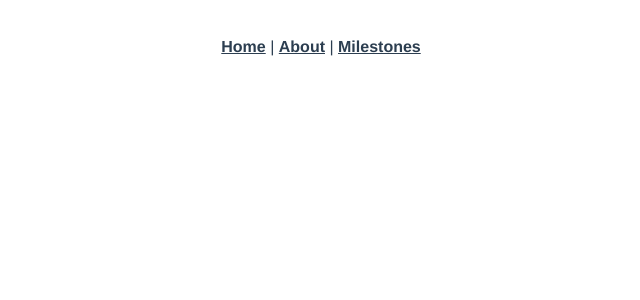
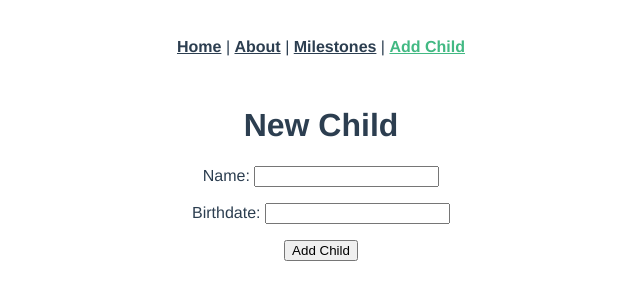
Before and after one commit to sdelorme/capstone_frontend, a Vue app: page /children/new in a window 1280 px wide. Shown: the top 300 px of the page, without its empty margins (319-959 px from the left). Built offline with nearby package versions, Linux system fonts and the light colour scheme.

Commit message:
add child new route and action

```diff
--- a/src/App.vue
+++ b/src/App.vue
@@ -1,11 +1,13 @@
 <template>
   <div id="app">
     <div id="nav">
-      <router-link to="/">Home</router-link>
+      <router-link to="/children">Home</router-link>
       |
       <router-link to="/about">About</router-link>
       |
       <router-link to="/milestones">Milestones</router-link>
+      |
+      <router-link to="/children/new">Add Child</router-link>
     </div>
     <router-view />
   </div>
--- a/src/router/index.js
+++ b/src/router/index.js
@@ -1,20 +1,31 @@
 import Vue from "vue";
 import VueRouter from "vue-router";
 import Home from "../views/Home.vue";
-import Milestones from "../views/MilestonesIndex.vue";
+import MilestonesIndex from "../views/MilestonesIndex.vue";
+import ChildrenNew from "../views/ChildrenNew.vue";
 
 Vue.use(VueRouter);
 
 const routes = [
   {
     path: "/",
-    name: "Home",
+    name: "children-index",
+    component: Home,
+  },
+  {
+    path: "/children",
+    name: "children-index",
     component: Home,
   },
   {
     path: "/milestones",
-    name: "Milestones",
-    component: Milestones,
+    name: "milestones-index",
+    component: MilestonesIndex,
+  },
+  {
+    path: "/children/new",
+    name: "children-new",
+    component: ChildrenNew,
   },
   {
     path: "/about",
--- /dev/null
+++ b/src/views/ChildrenNew.vue
@@ -0,0 +1,52 @@
+<template>
+  <div class="children-new">
+    <h1>New Child</h1>
+    <form v-on:submit.prevent="createChild()">
+      <ul>
+        <li v-for="error in errors" :key="error.id">{{ error }}</li>
+      </ul>
+      <p>
+        Name:
+        <input v-model="newChildName" />
+      </p>
+      <p>
+        Birthdate:
+        <input v-model="newChildBirthdate" />
+      </p>
+      <p><input type="submit" value="Add Child" /></p>
+    </form>
+  </div>
+</template>
+
+<style></style>
+
+<script>
+import axios from "axios";
+export default {
+  data: function () {
+    return {
+      newChildName: "",
+      newChildBirthdate: "",
+    };
+  },
+  created: function () {},
+  methods: {
+    createChild: function () {
+      var params = {
+        name: this.newChildName,
+        birthdate: this.newChildBirthdate,
+      };
+      axios
+        .post("/api/children", params)
+        .then((response) => {
+          console.log("creating child", response);
+          this.$router.push("/children");
+        })
+        .catch((error) => {
+          console.log("child create error", error.response);
+          this.errors = error.response.data.errors;
+        });
+    },
+  },
+};
+</script>
--- a/src/views/Home.vue
+++ b/src/views/Home.vue
@@ -20,7 +20,7 @@ export default {
     };
   },
   created: function () {
-    axios.get("/api/children").then((response)=> {
+    axios.get("/api/children").then((response) => {
       console.log("children index", response);
       this.children = response.data;
     });
```
Also changed, not shown: src/views/Template.vue (added, +19 -0 lines).
